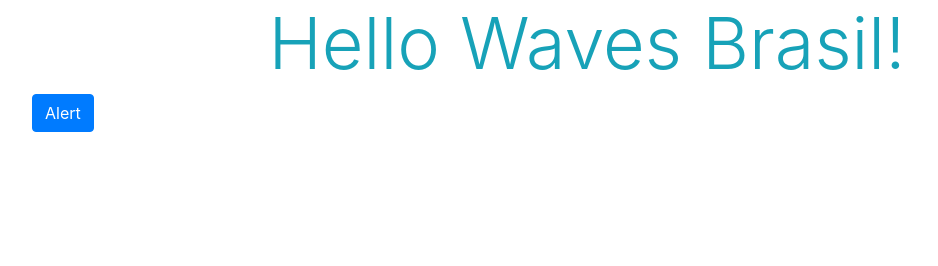
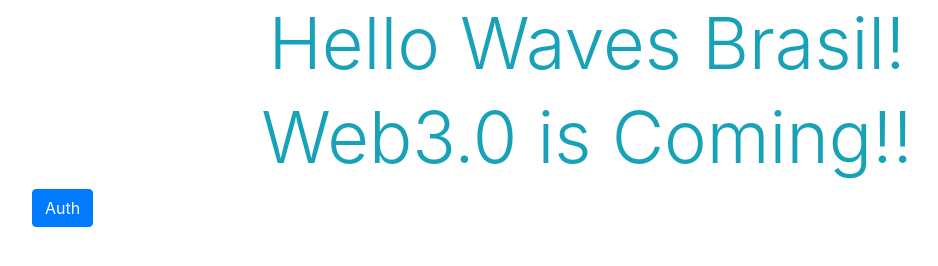
Before and after one commit to th-hoffmann/mweb3waves, a React app: page / in a window 1280 px wide. Shown: the whole page, without its empty margins (53-991 px from the left). Built offline with nearby package versions, Linux system fonts and the light colour scheme.

Commit message:
Waves Keeper Auth integrated

```diff
--- a/index.html
+++ b/index.html
@@ -6,7 +6,8 @@
     <link rel="stylesheet" href="https://stackpath.bootstrapcdn.com/bootstrap/4.3.1/css/bootstrap.min.css" integrity="sha384-ggOyR0iXCbMQv3Xipma34MD+dH/1fQ784/j6cY/iJTQUOhcWr7x9JvoRxT2MZw1T" crossorigin="anonymous">
   </head>
   <body>
-    <h1 class="display-3 text-center text-info" >Hello Waves Brasil!</h1>
+    <h1 class="display-3 text-center text-info">Hello Waves Brasil!</h1>
+    <h2 class="display-3 text-center text-info">Web3.0 is Coming!!</h2>
     <div id="app"></div>
     <script type="text/javascript" src="./build.js"></script>
   </body>
--- a/src/components/app.js
+++ b/src/components/app.js
@@ -5,12 +5,27 @@ class App extends React.Component {
     constructor(props) {
         super(props);
         this.state = {}
+        this.authFunc = this.authFunc.bind(this);
+    }
+    authFunc() {
+        const authData = { data: "Auth on my site" };
+        if (WavesKeeper) {
+            WavesKeeper.auth( authData )
+            .then(auth => {
+                console.log( auth ); //displaying the result on the console
+                /*...processing data */
+            }).catch(error => {
+                console.error( error ); //displaying the result on the console
+                /*...processing errors */
+            })
+        } else {
+            alert("To Auth WavesKeeper should be installed.");
+        }
     }
     render() {
         return (
             <div className="container">
-                    <input className="btn btn-primary" type="submit" value="Alert" onClick={() =>
-{alert("Alert button onClick");}}/>
+                    <input className="btn btn-primary" type="submit" value="Auth" onClick={this.authFunc}/>
             </div>
         )
     }
```
Also changed, not shown: dist/build.js.
